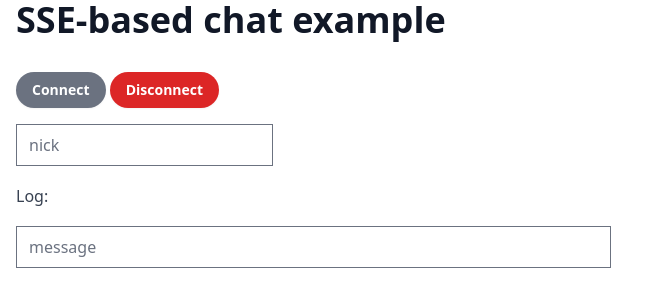
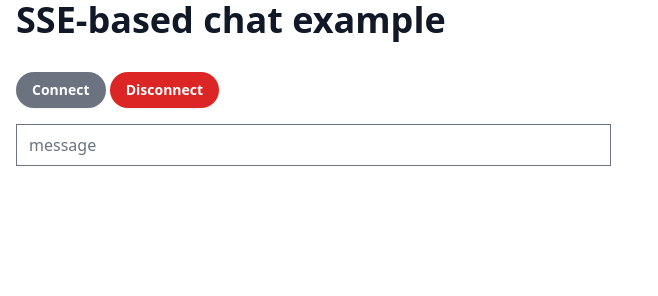
Before and after one commit to ikenfin/nodejs-sse-chat-example, a website: page public/index.html in a window 1280 px wide. Both pictures are taken after a click on the button "Connect". Shown: the whole page, without its empty margins (0-658 px from the left). Drawn offline with nearby package versions, Linux system fonts and the light colour scheme; no server answers.

Commit message:
Update index.html

```diff
--- a/public/index.html
+++ b/public/index.html
@@ -18,14 +18,14 @@
           if (!es) {
             disconnectBtn.setAttribute('disabled', '')
             connectBtn.removeAttribute('disabled')
-            nickname.removeAttribute('disabled')
-            message.setAttribute('disabled', '')
+            message.classList.add('hidden')
+            nickname.classList.remove('hidden')
           }
           else {
             disconnectBtn.removeAttribute('disabled')
             connectBtn.setAttribute('disabled', '')
-            nickname.setAttribute('disabled', '')
-            message.removeAttribute('disabled')
+            nickname.classList.add('hidden')
+            message.classList.remove('hidden')
           }
         }
 
@@ -90,7 +90,7 @@
         <div class="mt-4">
           <input type="text" id="nick" placeholder="nick" />
         </div>
-        <div class="my-4" id="log">Log:</div>
+        <div class="my-4" id="log"></div>
         <input class="w-full" type="text" id="message" placeholder="message" />
       </div>
   </body>
```
